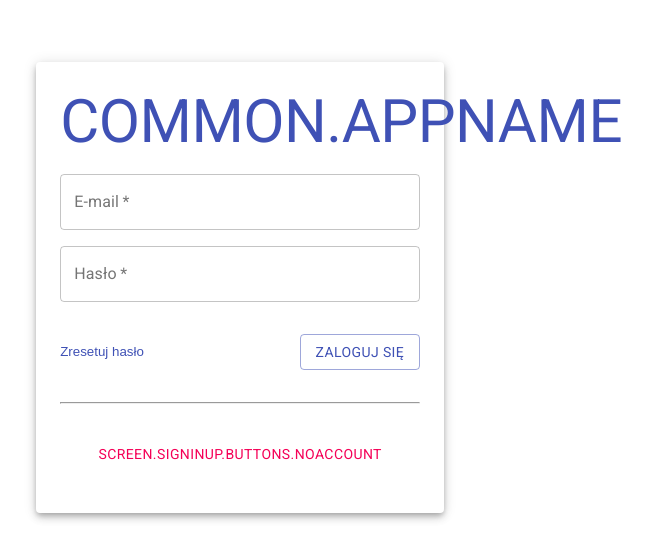
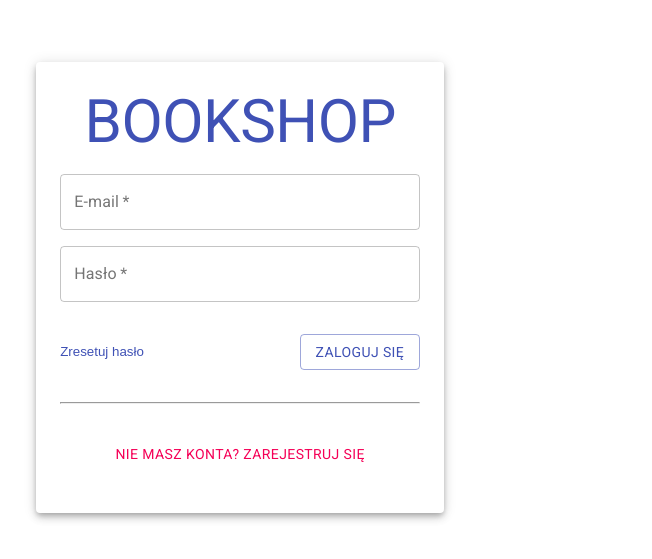
Before and after one commit to tknura/bookshop-frontend, a React (Create React App) app in the folder apps/web/: page / in a window 1280 px wide. Shown: the part 113-672 px from the top of the page, without its empty margins (395-1047 px from the left). Built offline with nearby package versions, Linux system fonts and the light colour scheme.

Commit message:
feat: add translations (#1)

```diff
--- a/apps/web/src/i18n/en.js
+++ b/apps/web/src/i18n/en.js
@@ -1,25 +1,58 @@
 export const en = {
   translation: {
     common: {
+      appName: 'Bookshop',
       email: 'E-mail',
       password: 'Password',
+      firstName: 'First Name',
+      lastName: 'Last Name',
+      phoneNumber: 'Phone number',
       errors: {
         email: {
           required: 'E-mail adress is required.',
-          format: 'E-mail adress is incorect.',
+          format: 'E-mail adress format is incorrect.',
         },
         password: {
-          required: 'Password is required.',
+          required: 'Password is required',
+          toShort: 'The password should be at least 8 characters long.',
         },
-      }
+        firstName: {
+          required: 'First name is required.',
+        },
+        lastName: {
+          required: 'Last name is required.',
+        },
+        phoneNumber: {
+          required: 'Phone number is required.',
+          format: 'The phone number is in incorrect format.',
+        },
+      },
     },
     screen: {
-      singIn: {
+      signInUp: {
         buttons: {
-          singIn: 'Sign in',
-          resetPassword: 'Reset password'
-        }
-      }
+          noAccount: 'Don\'t have an account? Sign up',
+          haveAccount: 'Already have an account? Sign in',
+        },
+      },
+      signIn: {
+        buttons: {
+          signIn: 'Sign in',
+          resetPassword: 'Reset password',
+        },
+      },
+      signUp: {
+        repeatPassword: 'Repeat password',
+        buttons: {
+          signUp: 'Sign up',
+        },
+        errors: {
+          repeatPassword: {
+            notMatch: 'The passwords do not match.',
+            required: 'Password repetition is required.',
+          },
+        },
+      },
     },
-  }
+  },
 }
--- a/apps/web/src/i18n/index.js
+++ b/apps/web/src/i18n/index.js
@@ -3,5 +3,5 @@ import { en } from './en'
 
 export {
   pl,
-  en
+  en,
 }
--- a/apps/web/src/i18n/pl.js
+++ b/apps/web/src/i18n/pl.js
@@ -1,8 +1,12 @@
 export const pl = {
   translation: {
     common: {
+      appName: 'Bookshop',
       email: 'E-mail',
       password: 'Hasło',
+      firstName: 'Imię',
+      lastName: 'Nazwisko',
+      phoneNumber: 'Numer telefonu',
       errors: {
         email: {
           required: 'Adres e-mail jest wymagany',
@@ -10,16 +14,45 @@ export const pl = {
         },
         password: {
           required: 'Hasło jest wymagane',
+          toShort: 'Hasło powinno mieć conajmniej 8 znaków',
         },
-      }
+        firstName: {
+          required: 'Imię jest wymagane',
+        },
+        lastName: {
+          required: 'Nazwisko jest wymagane',
+        },
+        phoneNumber: {
+          required: 'Numer telefonu jest wymagany',
+          format: 'Podany numer telefonu ma nieprawidlowy format',
+        },
+      },
     },
     screen: {
+      signInUp: {
+        buttons: {
+          noAccount: 'Nie masz konta? Zarejestruj się',
+          haveAccount: 'Masz już konto? Zaloguj się',
+        },
+      },
       signIn: {
         buttons: {
           signIn: 'Zaloguj się',
-          resetPassword: 'Zresetuj hasło'
-        }
-      }
+          resetPassword: 'Zresetuj hasło',
+        },
+      },
+      signUp: {
+        repeatPassword: 'Powtórz hasło',
+        buttons: {
+          signUp: 'Zarejestruj się',
+        },
+        errors: {
+          repeatPassword: {
+            notMatch: 'Podane hasło nie jest zgodne',
+            required: 'Powtórzenie hasła jest wymagane',
+          },
+        },
+      },
     },
-  }
+  },
 }
--- a/apps/web/src/schemas/signUpFormSchema.js
+++ b/apps/web/src/schemas/signUpFormSchema.js
@@ -5,8 +5,23 @@ export const signUpSchema = yup.object().shape({
     .string()
     .email('common.errors.email.format')
     .required('common.errors.email.required'),
+  firstName: yup
+    .string()
+    .required('common.errors.firstName.required'),
+  lastName: yup
+    .string()
+    .required('common.errors.lastName.required'),
+  phoneNumber: yup
+    .string()
+    .required('common.errors.phoneNumber.required')
+    .min(9, 'common.errors.phoneNumber.format')
+    .max(11, 'common.errors.phoneNumber.format'),
   password: yup
     .string()
     .required('common.errors.password.required')
-    .min(8),
+    .min(8, 'common.errors.password.toShort'),
+  repeatPassword: yup
+    .string()
+    .required('screen.signUp.errors.repeatPassword.required')
+    .oneOf([yup.ref('password'), ''], 'screen.signUp.errors.repeatPassword.notMatch'),
 })
--- a/apps/web/src/screens/SignInUpScreen/SignInForm/SignInForm.js
+++ b/apps/web/src/screens/SignInUpScreen/SignInForm/SignInForm.js
@@ -30,7 +30,7 @@ const SignInForm = () => {
     handleChange,
     values,
     errors,
-    touched
+    touched,
   } = useFormik({
     initialValues: {
       email: '',
--- a/apps/web/src/screens/SignInUpScreen/SignUpForm/SignUpForm.js
+++ b/apps/web/src/screens/SignInUpScreen/SignUpForm/SignUpForm.js
@@ -3,6 +3,7 @@ import { Button, TextField } from '@material-ui/core'
 import { makeStyles } from '@material-ui/core/styles'
 import { useFormik } from 'formik'
 import { useTranslation } from 'react-i18next'
+import InputMask from 'react-input-mask'
 import { signUpSchema } from '../../../schemas/signUpFormSchema'
 
 const useStyles = makeStyles((theme) => ({
@@ -56,7 +57,7 @@ const SignUpForm = () => {
         className={classes.textField}
       />
       <TextField
-        id="first-name"
+        id="firstName"
         value={values.firstName}
         error={touched.firstName && errors.firstName}
         helperText={touched.firstName && t(errors.firstName)}
@@ -67,7 +68,7 @@ const SignUpForm = () => {
         className={classes.textField}
       />
       <TextField
-        id="last-name"
+        id="lastName"
         value={values.lastName}
         error={touched.lastName && errors.lastName}
         helperText={touched.lastName && t(errors.lastName)}
@@ -77,17 +78,21 @@ const SignUpForm = () => {
         variant="outlined"
         className={classes.textField}
       />
+      <InputMask
+        mask="999999999"
+        value={values.phoneNumber}
+        onChange={handleChange}
+      >
         <TextField
-        id="phone-number"
-        value={values.phoneNumber}
+          id="phoneNumber"
           error={touched.phoneNumber && errors.phoneNumber}
           helperText={touched.phoneNumber && t(errors.phoneNumber)}
-        onChange={handleChange}
           required
           label={t('common.phoneNumber')}
           variant="outlined"
           className={classes.textField}
         />
+      </InputMask>
       <TextField
         id="password"
         values={values.password}
@@ -101,7 +106,7 @@ const SignUpForm = () => {
         className={classes.textField}
       />
       <TextField
-        id="repeat-password"
+        id="repeatPassword"
         values={values.repeatPassword}
         error={touched.repeatPassword && errors.repeatPassword}
         helperText={touched.repeatPassword && t(errors.repeatPassword)}
```
Lines whose indentation alone changed are shown as unchanged.
